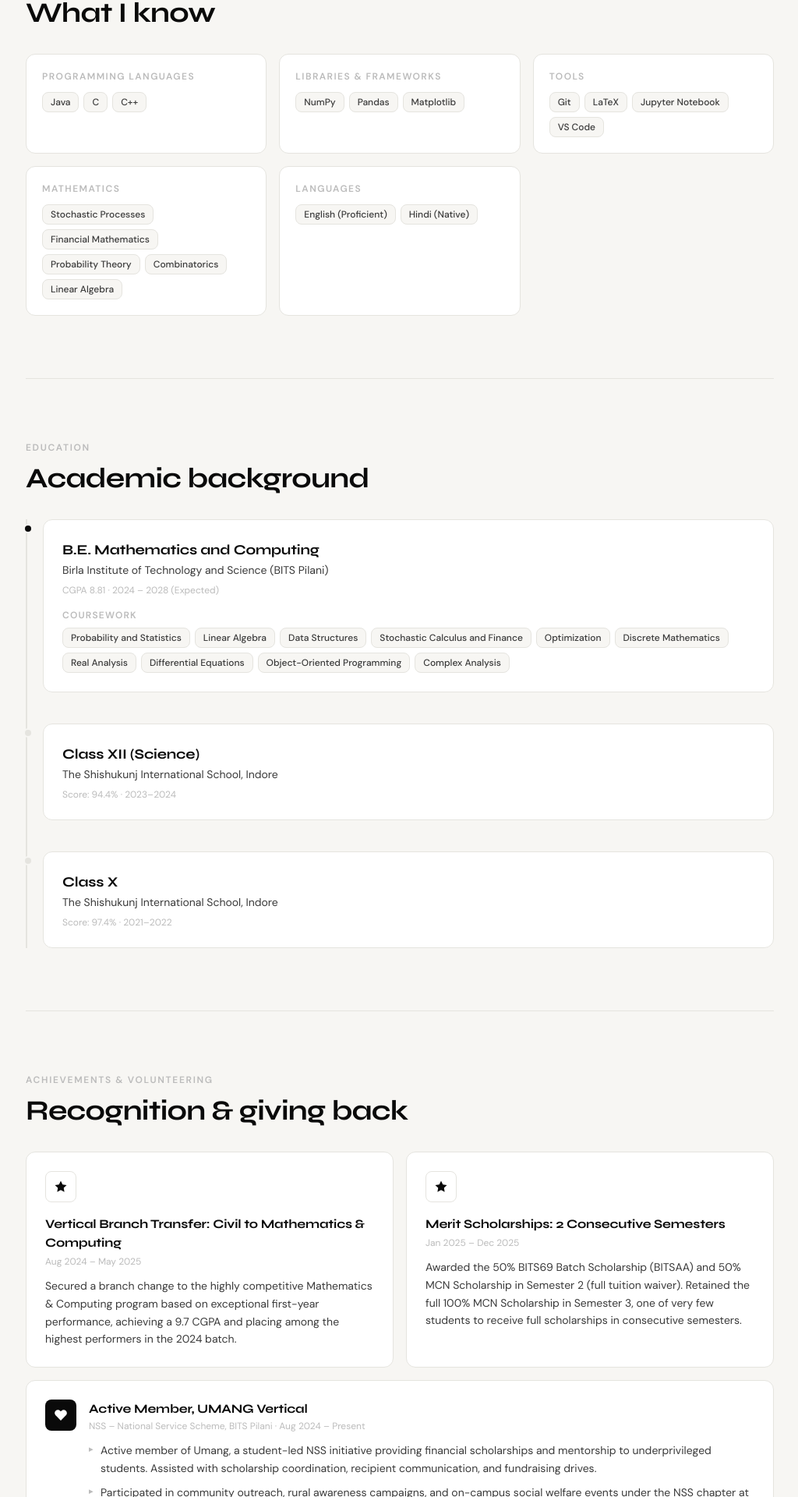
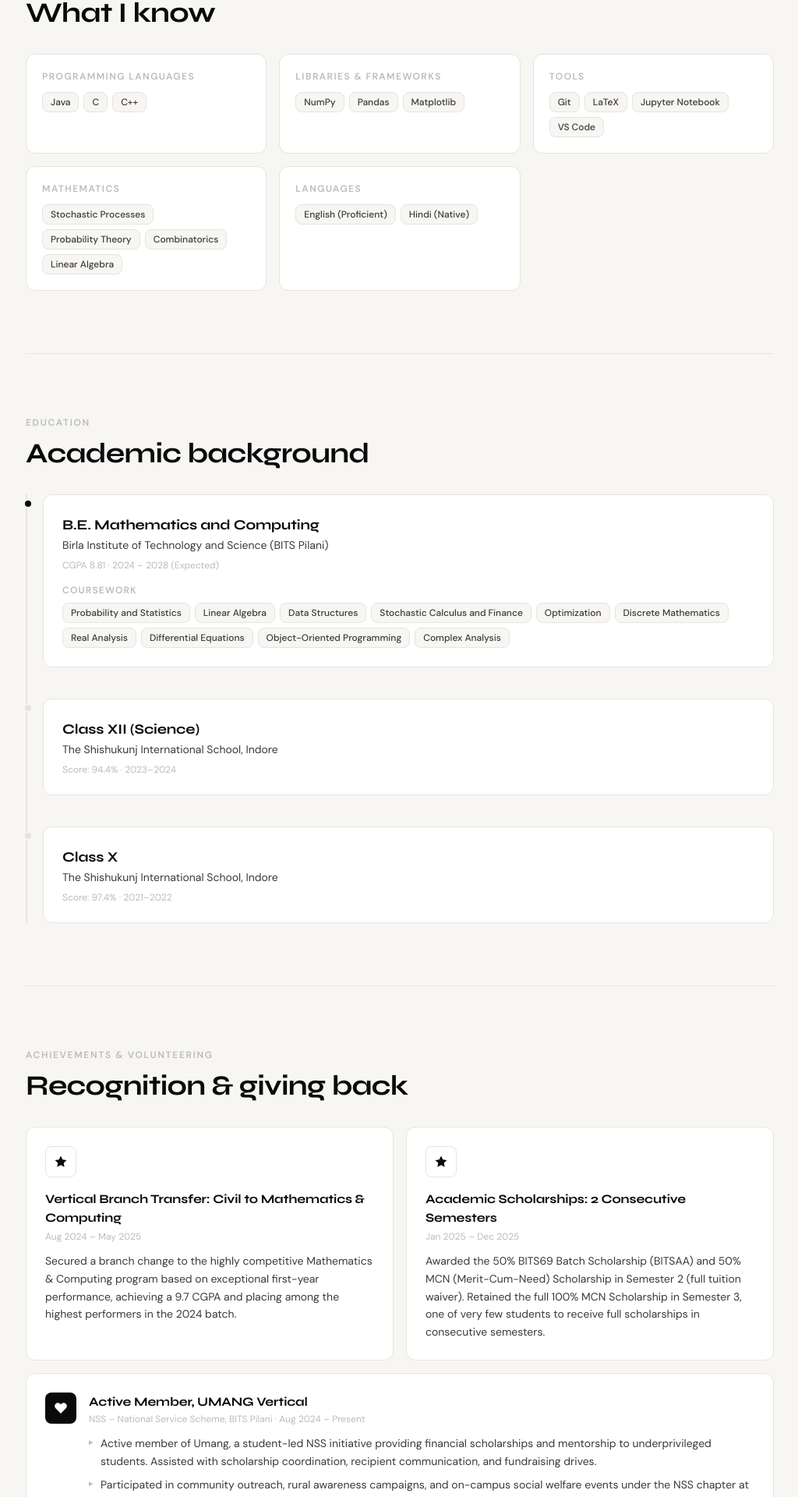
Before and after one commit to Krishiv-Mangal/krishiv-portfolio, a React (Vite) app: page / in a window 1280 px wide. Shown: the part 2081-4001 px from the top of the page at 78% size, without its empty margins (127-1151 px from the left). Built offline with nearby package versions, Linux system fonts and the light colour scheme.

Commit message:
final update

```diff
--- a/src/data/portfolio.js
+++ b/src/data/portfolio.js
@@ -54,10 +54,10 @@ const portfolioData = {
         "Secured a branch change to the highly competitive Mathematics & Computing program based on exceptional first-year performance, achieving a 9.7 CGPA and placing among the highest performers in the 2024 batch.",
     },
     {
-      title: "Merit Scholarships: 2 Consecutive Semesters",
+      title: "Academic Scholarships: 2 Consecutive Semesters",
       duration: "Jan 2025 – Dec 2025",
       description:
-        "Awarded the 50% BITS69 Batch Scholarship (BITSAA) and 50% MCN Scholarship in Semester 2 (full tuition waiver). Retained the full 100% MCN Scholarship in Semester 3, one of very few students to receive full scholarships in consecutive semesters.",
+        "Awarded the 50% BITS69 Batch Scholarship (BITSAA) and 50% MCN (Merit-Cum-Need) Scholarship in Semester 2 (full tuition waiver). Retained the full 100% MCN Scholarship in Semester 3, one of very few students to receive full scholarships in consecutive semesters.",
     },
   ],
   projects: [
@@ -83,7 +83,6 @@ const portfolioData = {
     Tools: ["Git", "LaTeX", "Jupyter Notebook", "VS Code"],
     Mathematics: [
       "Stochastic Processes",
-      "Financial Mathematics",
       "Probability Theory",
       "Combinatorics",
       "Linear Algebra",
```
